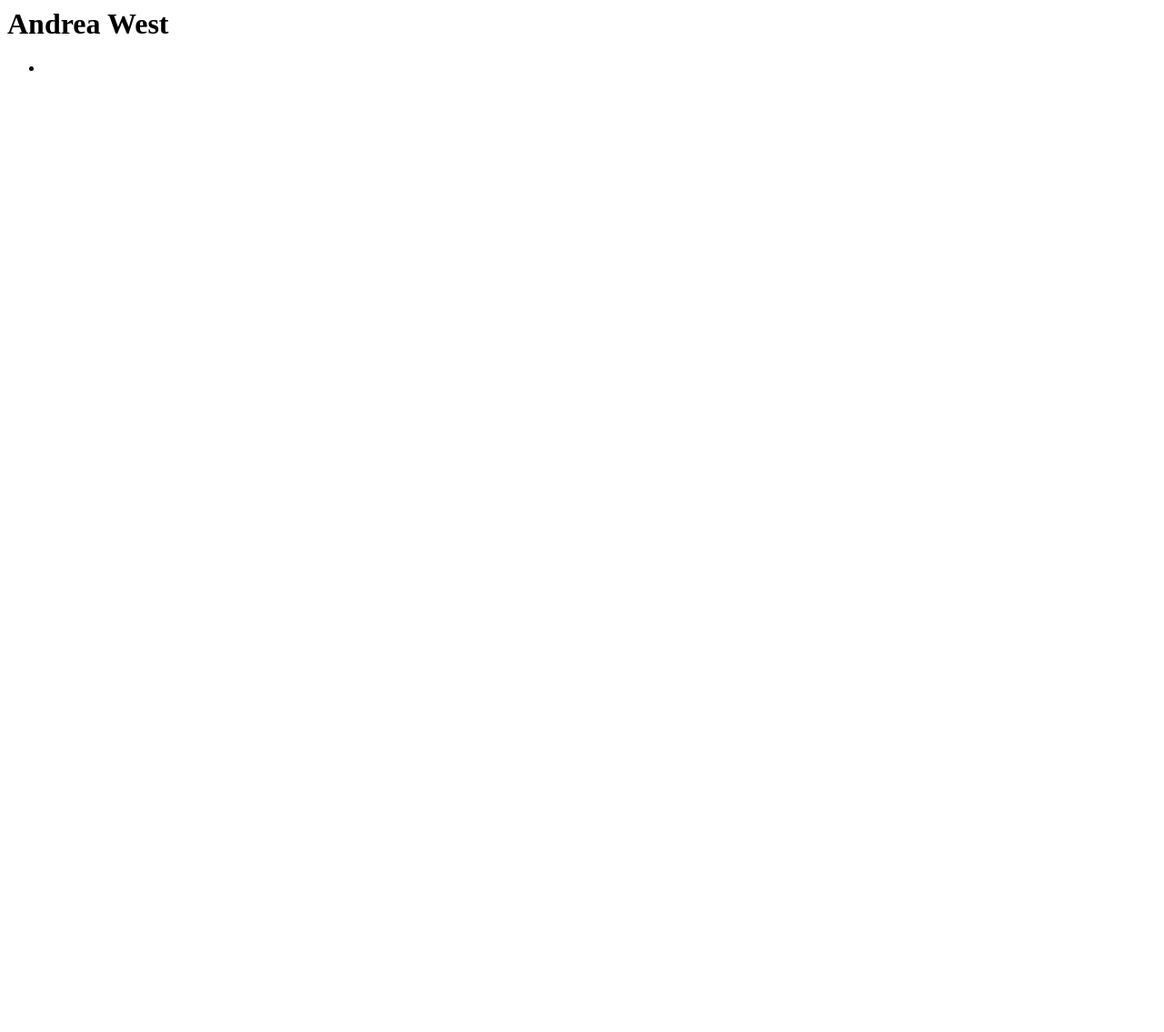
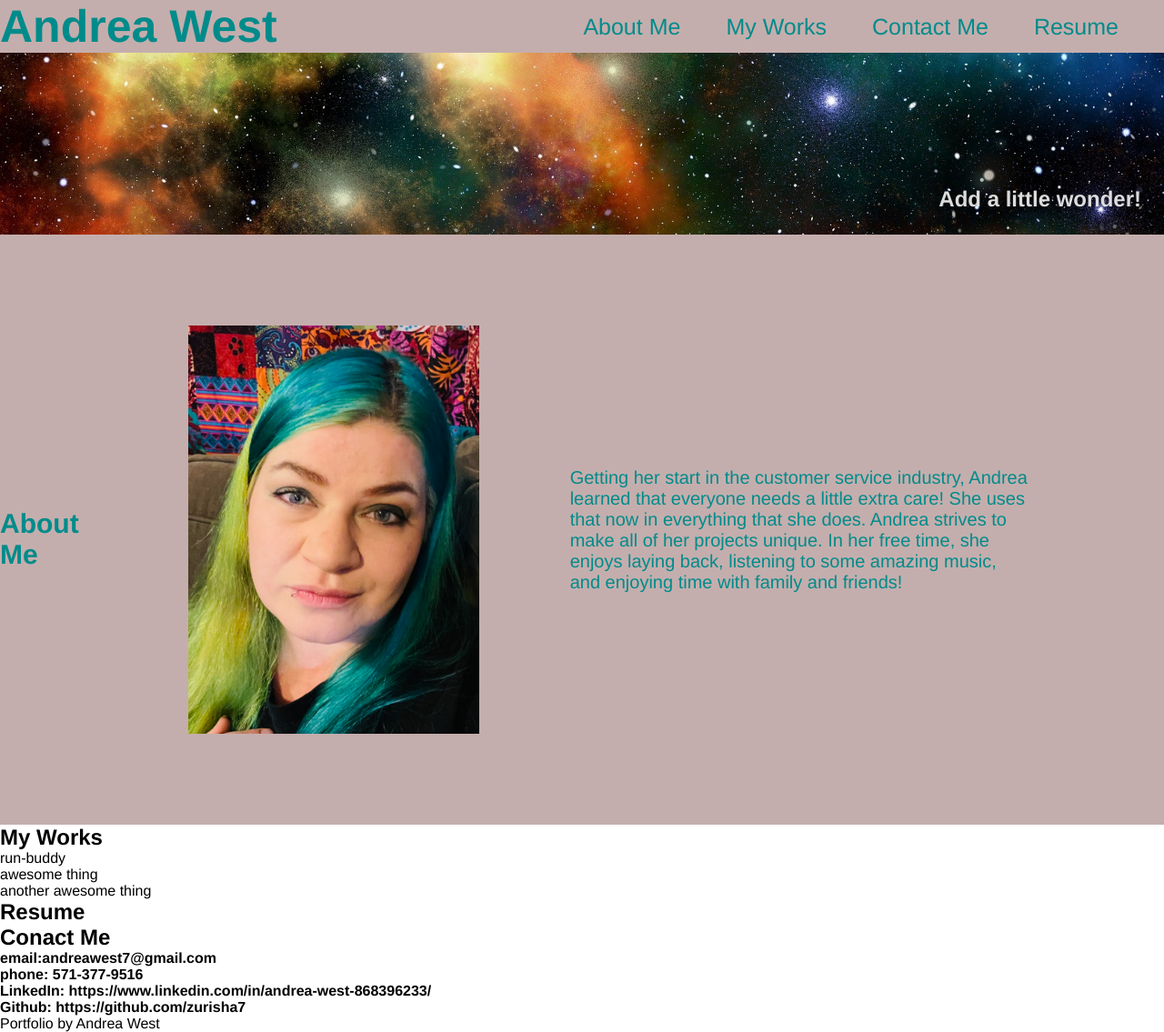
Before and after one commit to zurisha7/AndreaPortfolio, a plain HTML site: page index.html in a window 1280 px wide. Shown: the whole page at 91% size. Before the commit the page ends 800 px from the top, so only its background shows below. Drawn offline with Linux system fonts and the light colour scheme.

Commit message:
header hero and about me styles started

```diff
--- a/assets/css/style.css
+++ b/assets/css/style.css
@@ -0,0 +1,94 @@
+* {
+    margin: 0;
+    padding: 0;
+    box-sizing: border-box;
+    font-family: 'Franklin Gothic Medium', 'Arial Narrow', Arial, sans-serif;
+}
+
+
+:root{
+    --silverpink: #c4aead;
+    --darkcyan: #008b8b;
+    --gainesboro: #dcdcdc;
+     }
+
+/* Header styles */
+
+header {
+    color: var(--darkcyan);
+    background-color: var(--silverpink);
+    top: 0;
+    display: flex;
+    justify-content: space-between;
+    align-items: center;
+    position: sticky;
+    position: -webkit-sticky;
+    z-index: 9999;
+}
+
+header h1 {
+    font-size: 50px;
+}
+
+ /* Navigation styles */
+header nav {
+    align-content: center;
+}
+
+header nav ul {
+    display:flex;
+    flex-wrap: wrap;
+    list-style: none;
+}
+
+header nav ul li a {
+    color: var(--darkcyan);
+    text-decoration: none;
+    font-size: 25px;
+    margin-right: 50px;
+}
+/* end header styles */
+
+/* hero styles */
+
+.hero {
+    height: 200px;
+    width: 100%;
+    padding:25px;
+    background-image: url("../images/universe.jpg");
+    background-size: cover;
+    background-position: center;
+    display:flex;
+    justify-content: flex-end;
+    align-items: flex-end;
+}
+
+.hero h2 {
+    color: var(--gainesboro);
+}
+/* End hero styles */
+
+.about {
+    background-color: var(--silverpink);
+    display:flex;
+    align-items: center;
+
+}
+.about h2 {
+    margin:20px 20px 0px 0px;
+    color: var(--darkcyan);
+    font-size: 30px;
+
+}
+.about img {
+    margin:100px;
+    width: 25%;
+    display: flex;
+    position:relative;
+}
+
+.about p{
+    margin-right: 150px;
+    font-size: 20px;
+    color: var(--darkcyan)
+}
--- a/index.html
+++ b/index.html
@@ -15,11 +15,74 @@
     <body>
         <header>
             <h1>Andrea West</h1>
+    <!--Navigation-->
+
             <nav>
                 <ul>
-                    <li></li>
+                    <li>
+                        <a href = "#about-me">About Me</a> <br />
+                    </li>
+
+                    <li>
+                        <a href = "#my-works"> My Works</a><br />
+                    </li>
+
+                    <li>
+                        <a href = "#contact-me">Contact Me</a>
+                    </li>
+
+                    <li>
+                        <a href = "resume">Resume</a>
+                    </li>
                 </ul>
             </nav>
+
+    <!--Navigation end-->
         </header>
+<!--Hero-->
+        <section class = hero>
+            <h2>Add a little wonder!</h2>
+    </section>
+
+        <section class="content">
+
+        <!--info about me-->
+            <article id="about-me" class="about">
+                <h2>About Me</h2>
+                <img src="../AndreaPortfolio/assets/images/IMG_1270.jpg" alt = "Andrea West with green and blue hair">
+                <p>Getting her start in the customer service industry,
+                    Andrea learned that everyone needs a little extra care!
+                    She uses that now in everything that she does. Andrea strives to make all of her projects unique.
+                    In her free time, she enjoys laying back, listening to some amazing music, and enjoying time with family and friends!                </p>
+
+            </article>
+        <!--List of the work Ive done with links-->
+            <article id= "my-works" class="works">
+                <h2>My Works</h2>
+
+                <div>run-buddy</div>
+
+                <div>awesome thing
+                </div>
+
+                <div>another awesome thing</div>
+            </article>
+
+        <!--Resume-->
+            <article id="resume" class="resume">
+                <h2>Resume</h2>
+            </article>
+
+        <!--Contacts-->
+                <article id= "contact-me" class="contact">
+                    <h2>Conact Me</h2>
+                        <h4>email:andreawest7@gmail.com</h4>
+                        <h4>phone: 571-377-9516</h4>
+                        <h4>LinkedIn: https://www.linkedin.com/in/andrea-west-868396233/  </h4>
+                        <h4>Github: https://github.com/zurisha7 </h4>
+                </article>
+        </section>
+
+        <footer>Portfolio by Andrea West</footer>
     </body>
 </html>
```
Also changed, not shown: assets/images/IMG_1270.jpg (added), assets/images/universe.jpg (added).
